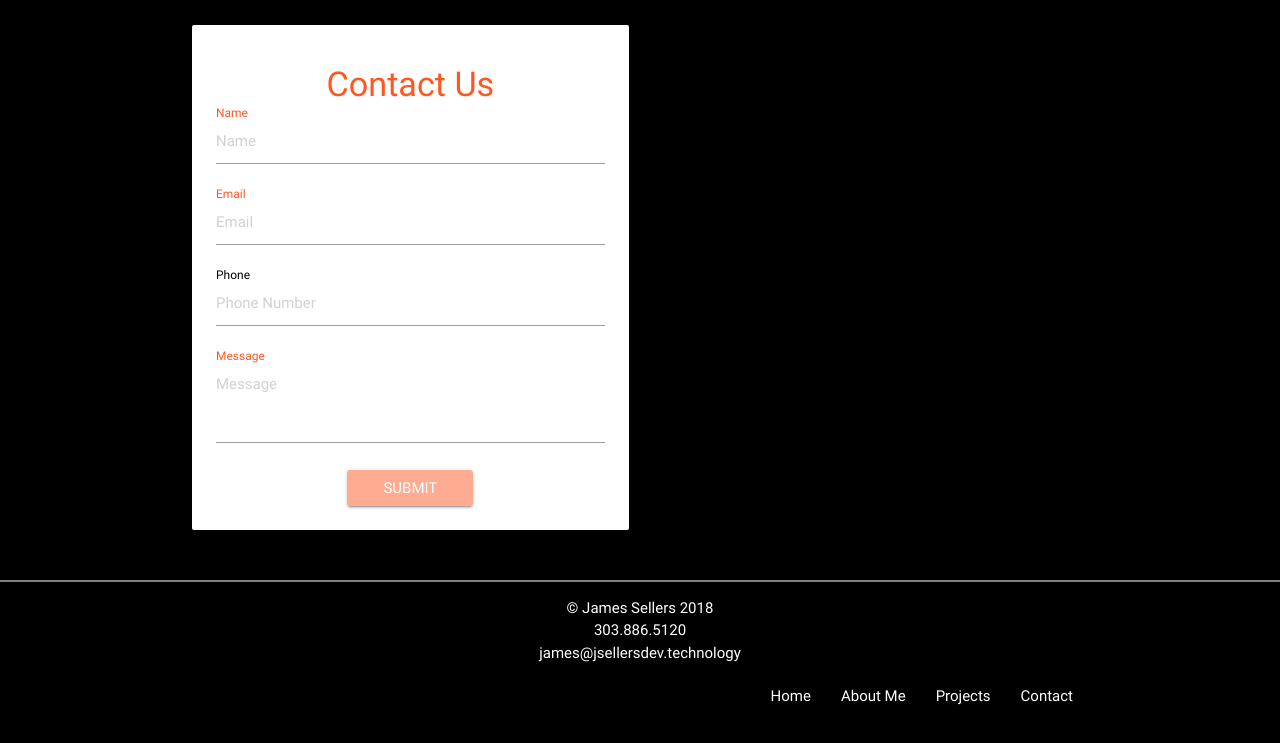
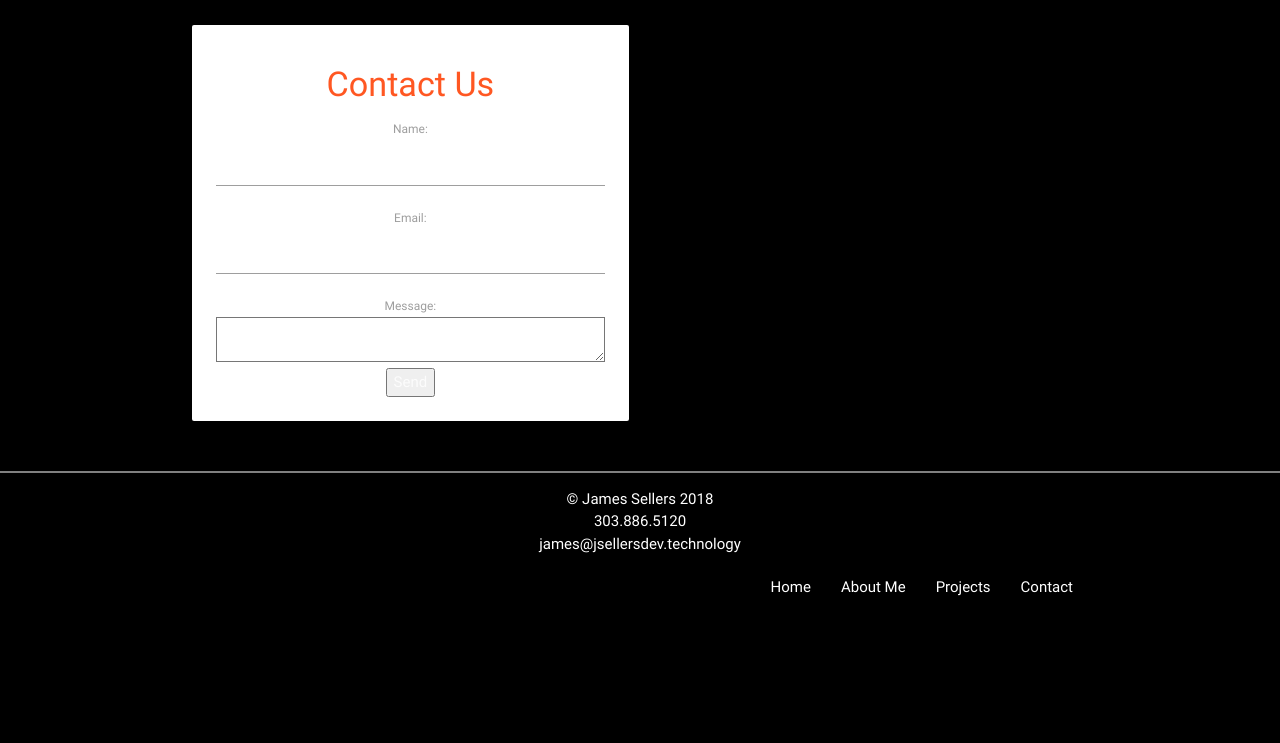
Before and after one commit to Jsellers1977/newPortfolio, a plain HTML site: page index.html in a window 1280 px wide. Shown: the part 5341-6084 px from the top of the page. After the commit the page ends 5975 px from the top, so only its background shows below. Drawn offline with nearby package versions, Linux system fonts and the light colour scheme.

Commit message:
Update index.html

```diff
--- a/index.html
+++ b/index.html
@@ -415,24 +415,26 @@
           <div class="center card-panel z-depth-5">
             <h4 class="deep-orange-text lighten-3">Contact Us</h4>
           <div id="form-messages"></div>
-            <form class="black-text" id="ajax-contact" method="POST" action="mailer.php">
-              <div class="input-field">
-                <input type="text" id="name" placeholder="Name" required>
-                <label class="deep-orange-text lighten-3" for="name">Name</label>
+
+		<form id="ajax-contact" method="post" action="mailer.php">
+			<div class="field">
+				<label for="name">Name:</label>
+				<input type="text" id="name" name="name" required>
 			</div>
-              <div class="input-field">
-                <input type="email" id="email" placeholder="Email" required>
-                <label class="deep-orange-text lighten-3" for="name">Email</label>
+
+			<div class="field">
+				<label for="email">Email:</label>
+				<input type="email" id="email" name="email" required>
 			</div>
-              <div class="input-field">
-                <input type="text" id="phone" placeholder="Phone Number">
-                <label class="black-text" for="phone">Phone</label>
+
+			<div class="field">
+				<label for="message">Message:</label>
+				<textarea id="message" name="message" required></textarea>
 			</div>
-              <div class="input-field">
-                <label class="deep-orange-text lighten-3" for="message">Message</label>
-                <textarea class="materialize-textarea" id="message" placeholder="Message" required></textarea>
+
+			<div class="field">
+				<button type="submit">Send</button>
 			</div>
-              <input type="submit" value="Submit" class="btn deep-orange lighten-3 waves-effect waves-effect-light">
 		</form>
 	</div>
         </div>
```
Lines whose indentation alone changed are shown as unchanged.
